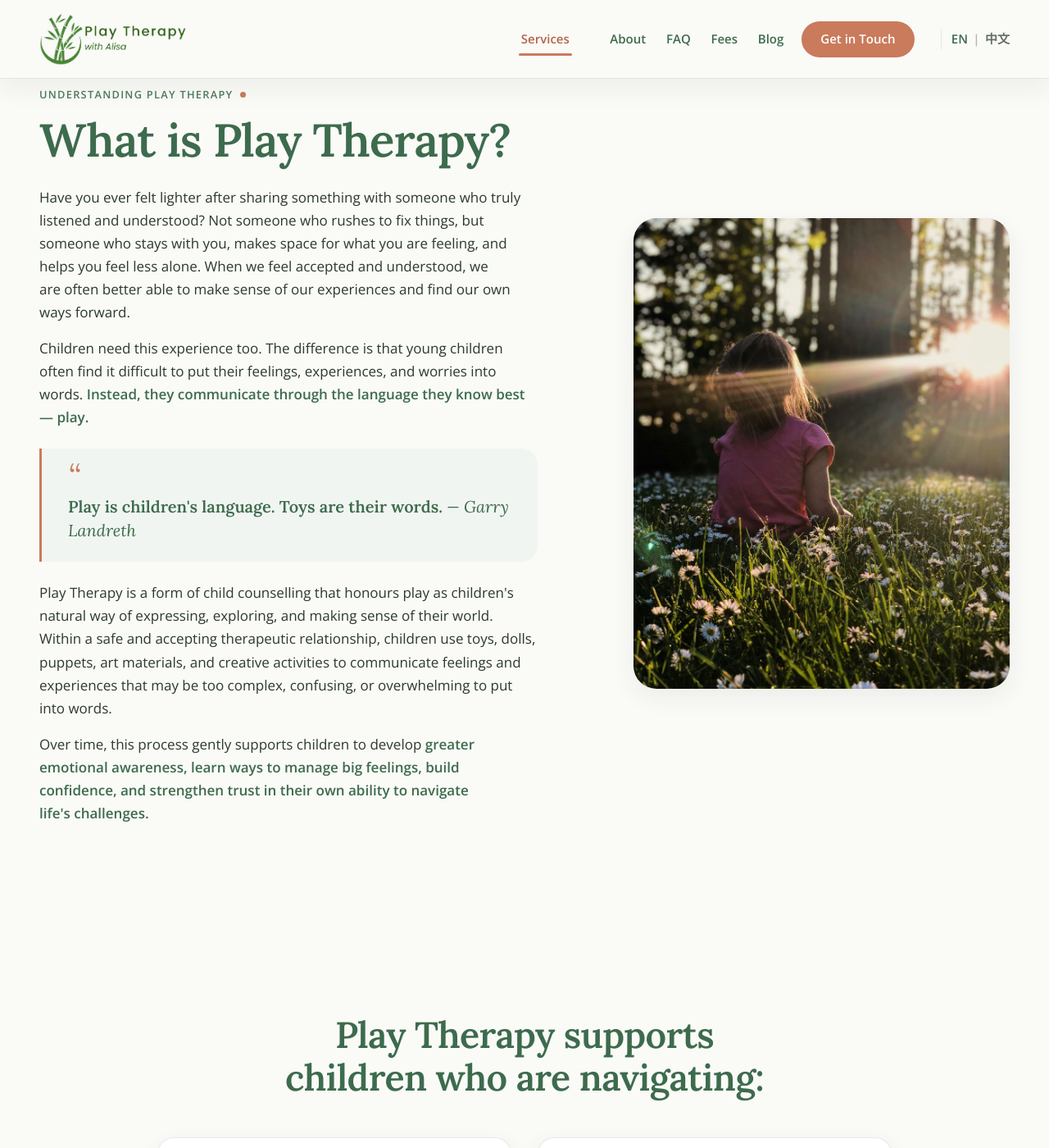
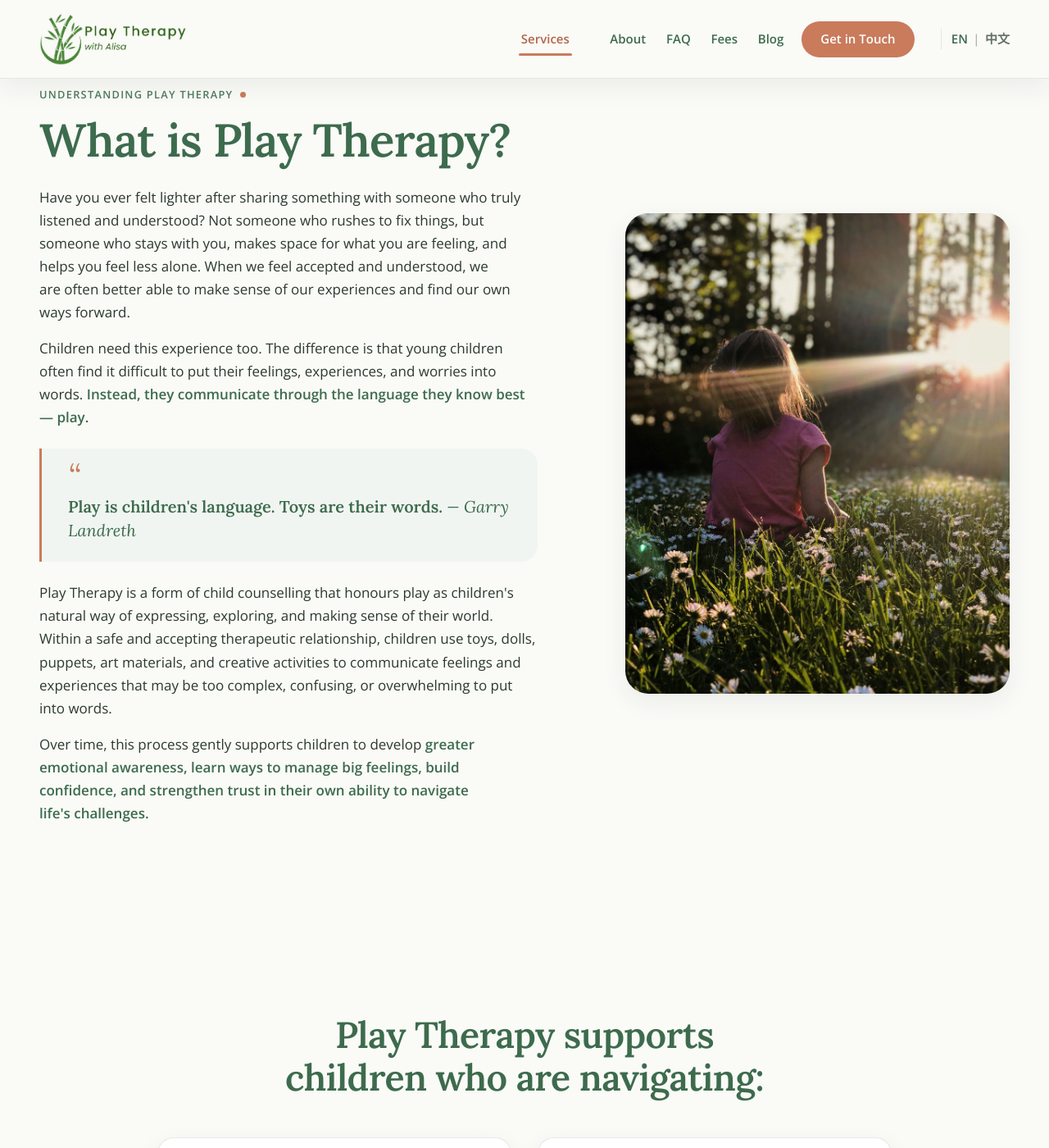
Before and after one commit to nguyentran0212/alisa-website, a Jekyll site: the page built from index.md, in a window 1280 px wide and 1400 px high, scrolled down 572 px. Shown: the whole window at 82% size. Built offline with Jekyll 4.4.1, drawn with Linux system fonts in a browser that asks for light colours.

Commit message:
Tighten What is Play Therapy layout + add side margin back
After the 88rem bump, Alisa's Safari window showed less side
margin than Chrome on the dev machine (Safari seems to allocate
viewport width slightly differently). Pull the content back in
to a middle-ground --maxw: 80rem (1280px), which restores the
visible side margins without going all the way back to the
original 74rem.

Also tighten the .what-is-grid gap from clamp(2rem, 4vw, 3.5rem)
(32-56px depending on viewport) to clamp(1.25rem, 2vw, 2rem)
(20-32px), bringing the image closer to the text column so they
feel like one unit instead of two separate panels.

```diff
--- a/assets/css/style.css
+++ b/assets/css/style.css
@@ -71,7 +71,7 @@
   --glow-cta:    0 6px 18px rgba(201, 123, 92, 0.22);
 
   /* ===== widths ===== */
-  --maxw:        88rem;
+  --maxw:        80rem;
   --w-column:    48rem;            /* section heads, FAQ column */
   --w-panel:     52rem;            /* fees card, form card */
 
@@ -889,7 +889,7 @@
 .what-is-grid {
   display: grid;
   grid-template-columns: minmax(0, 1.25fr) 0.85fr;
-  gap: clamp(2rem, 4vw, 3.5rem);
+  gap: clamp(1.25rem, 2vw, 2rem);
   align-items: center;
   max-width: var(--maxw);
   margin-inline: auto;
```
